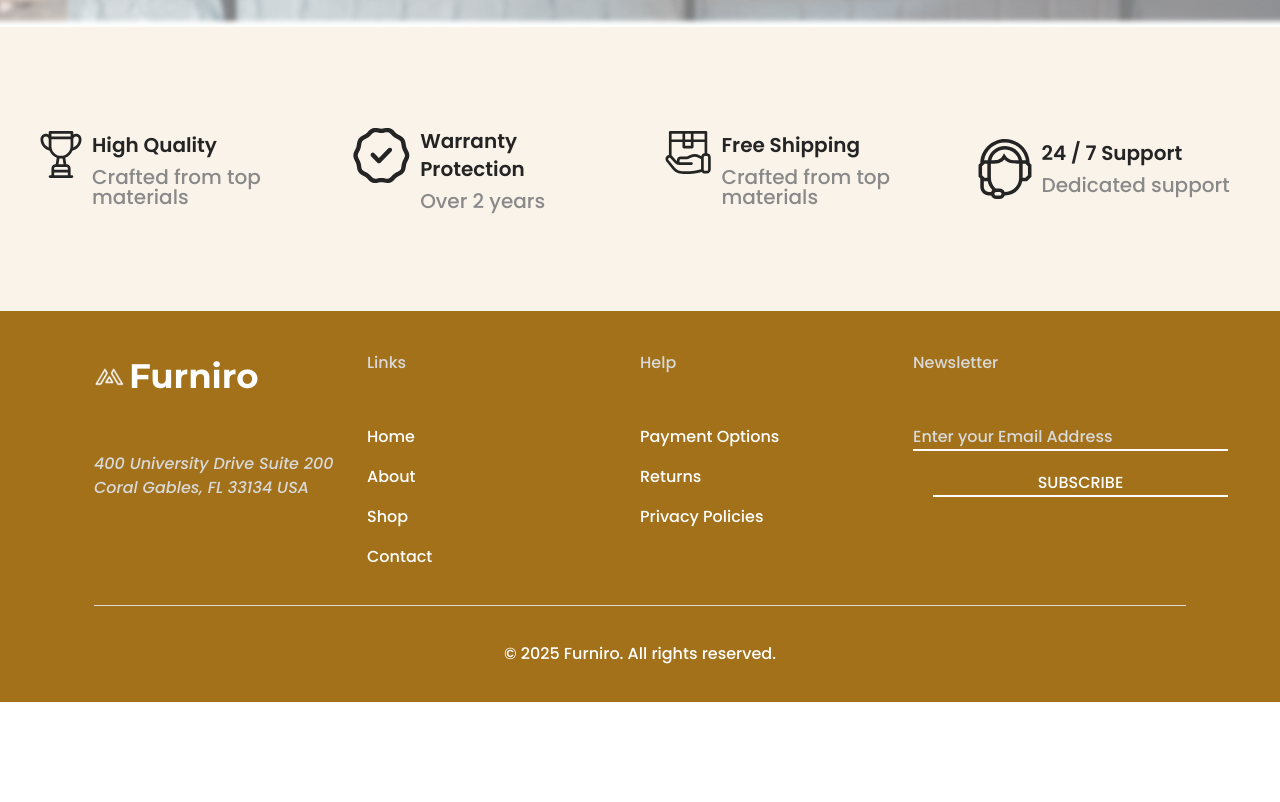
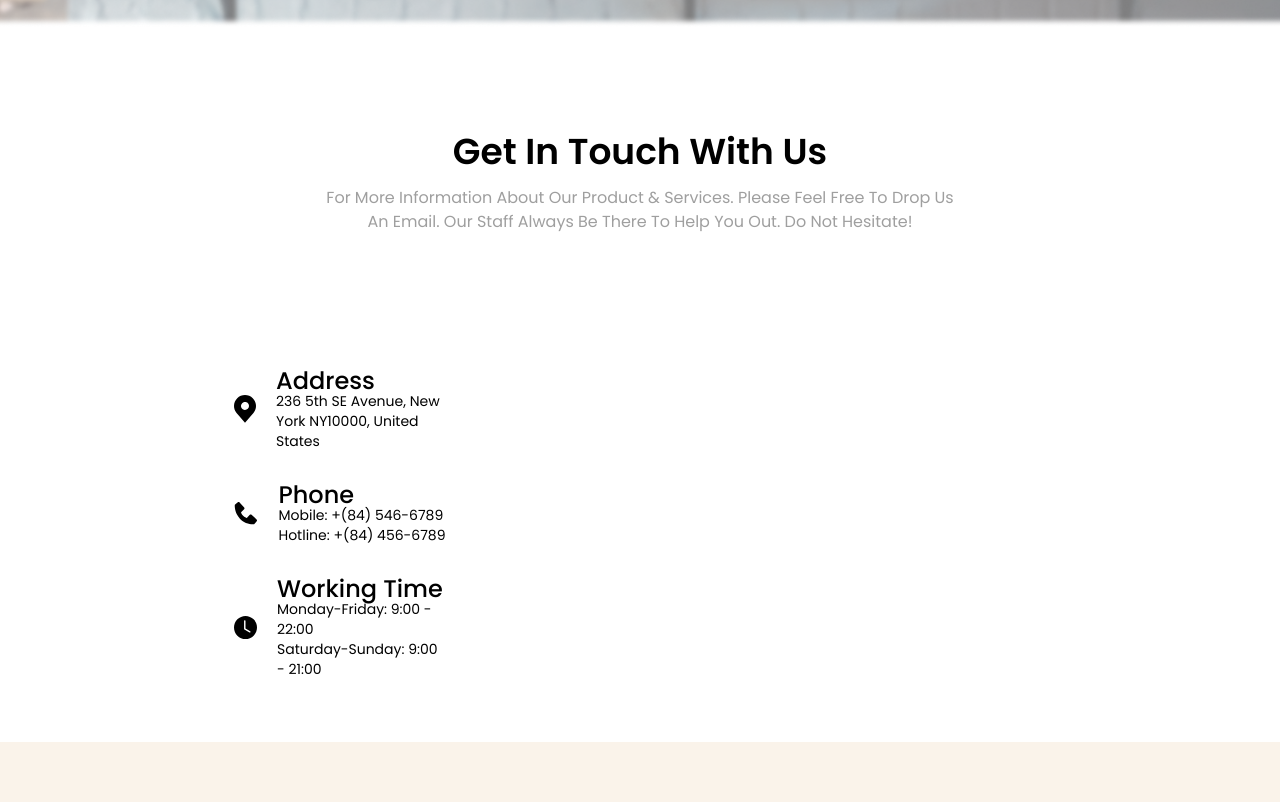
Before and after one commit to Heph-zibah/furniture-e-commerce, a Vue app: page /contact in a window 1280 px wide. Shown: the part 398-1200 px from the top of the page. Before the commit the page ends 1100 px from the top, so only its background shows below. Built offline with nearby package versions, Linux system fonts and the light colour scheme.

Commit message:
wrap up on sho page

```diff
--- a/src/components/FooterComponent.vue
+++ b/src/components/FooterComponent.vue
@@ -69,7 +69,7 @@ const currentYear = new Date().getFullYear();
 
             <!-- Copyright -->
             <p class="py-[36px] border-t border-t-grayLight text-center">
-                &copy; {{ currentYear }} Furniro. All rights reserved.
+                &copy; {{ currentYear }} <a href="https://www.linkedin.com/in/oadaramola/" class="hover:text-secondary-100">'Tosin Daramola</a>. All rights reserved.
             </p>
         </div>
     </footer>
--- a/src/components/home/ProductsComponent.vue
+++ b/src/components/home/ProductsComponent.vue
@@ -4,12 +4,13 @@ import axios from "axios";
 import ButtonComponent from '../custom/ButtonComponent.vue';
 
 let products = ref([]);
-
+const isLoading = ref(true);
 
 const topProducts = computed(() => products.value.slice(0, 4));
 const bottomProducts = computed(() => products.value.slice(4, 8));
 
 const getProducts = async () => {
+  isLoading.value = true;
   try {
     const response = await axios.get(
       "https://966a61a1-fc75-4d06-8b55-f8eba92a5079.mock.pstmn.io"
@@ -18,6 +19,8 @@ const getProducts = async () => {
     console.log("Fetched products:", products.value);
   } catch (error) {
     console.error("Error fetching products:", error);
+  } finally {
+    isLoading.value = false;
   }
 };
 
@@ -28,8 +31,13 @@ getProducts();
   <section class="container mx-auto px-4 mb-16">
     <h2 class="capitalize text-center text-4xl font-bold mb-8">our products</h2>
 
+    <div v-if="isLoading" class="container py-16 text-center">
+      <div class="animate-spin rounded-full h-12 w-12 border-t-2 border-b-2 border-primary mx-auto"></div>
+      <p class="mt-4 text-lg">Loading products...</p>
+    </div>
     <!-- Top row - 4 products -->
-    <div class="grid grid-cols-1 md:grid-cols-2 lg:grid-cols-4 gap-6 mb-8 ">
+    <div v-else>
+      <div  class="grid grid-cols-1 md:grid-cols-2 lg:grid-cols-4 gap-6 mb-8 ">
       <div v-for="product in topProducts" :key="product.id" class=" flex flex-col relative" >
         <img
           :src="product.images[0]"
@@ -77,7 +85,7 @@ getProducts();
     </div>
 
     <!-- Bottom row - 4 products -->
-    <div class="grid grid-cols-1 md:grid-cols-2 lg:grid-cols-4 gap-6 mb-8">
+    <div  class="grid grid-cols-1 md:grid-cols-2 lg:grid-cols-4 gap-6 mb-8">
       <div v-for="product in bottomProducts" :key="product.id" class=" flex flex-col relative">
         <img
           :src="product.images[0]"
@@ -122,6 +130,7 @@ getProducts();
         </div>
       </div>
     </div>
+    </div>
 
     <div class="text-center w-full flex justify-center">
       <ButtonComponent
--- a/src/components/shop/ProductsComponent.vue
+++ b/src/components/shop/ProductsComponent.vue
@@ -6,28 +6,27 @@ import PaginationComponent from '../custom/PaginationComponent.vue';
 import FilterComponent from './FilterComponent.vue';
 import SortAndViewComponent from './SortAndViewComponent.vue';
 
-// Data and state management
+
 const products = ref([]);
 const allProducts = ref([]);
 const currentPage = ref(1);
 const productsPerPage = ref(12);
 const sortOption = ref("default");
-const viewMode = ref("grid"); // "grid" or "list"
+const viewMode = ref("grid");
 const isLoading = ref(true);
 const showFilterPanel = ref(false);
 const categoryFilter = ref("all");
 const statusFilter = ref("all");
 
-// Computed properties
 const filteredProducts = computed(() => {
   let result = [...allProducts.value];
 
-  // Apply category filter
+
   if (categoryFilter.value !== "all") {
     result = result.filter(product => product.category === categoryFilter.value);
   }
 
-  // Apply status filter
+
   if (statusFilter.value !== "all") {
     result = result.filter(product => product.status === statusFilter.value);
   }
@@ -89,7 +88,7 @@ const paginationInfo = computed(() => {
   return `Showing ${start}–${end} of ${filteredProducts.value.length} results`;
 });
 
-// Methods
+
 const getProducts = async () => {
   isLoading.value = true;
   try {
@@ -116,7 +115,7 @@ const updateViewMode = (mode) => {
 
 const updateProductsPerPage = (number) => {
   productsPerPage.value = number;
-  currentPage.value = 1; // Reset to first page when changing items per page
+  currentPage.value = 1;
 };
 
 const updateSortOption = (option) => {
@@ -133,7 +132,6 @@ const updateStatusFilter = (status) => {
 
 const addToCart = (product) => {
   console.log("Adding to cart:", product);
-  // Implement cart functionality here
   alert(`Added ${product.name} to cart!`);
 };
 
@@ -141,24 +139,24 @@ const handlePageChange = (page) => {
   currentPage.value = page;
 };
 
-// Watch for changes in filtered products to update current page
+
 watch([sortedProducts, productsPerPage], () => {
   if (currentPage.value > totalPages.value) {
     currentPage.value = totalPages.value || 1;
   }
 });
 
-// Watch for changes in pagination to update displayed products
+
 watch([currentPage, paginatedProducts], () => {
   products.value = paginatedProducts.value;
 });
 
-// Initial data fetch
+
 getProducts();
 </script>
 
 <template>
-  <!-- Sort and View Controls Component -->
+
   <sort-and-view-component
     :view-mode="viewMode"
     :pagination-info="paginationInfo"
@@ -170,7 +168,7 @@ getProducts();
     @change-sort="updateSortOption"
   />
 
-  <!-- Filter Panel Component -->
+
   <filter-component
     v-if="showFilterPanel"
     :categories="categories"
@@ -218,7 +216,7 @@ getProducts();
     </div>
   </section>
 
-  <!-- Pagination -->
+
   <pagination-component
     :current-page="currentPage"
     :total-pages="totalPages"
--- a/src/views/ContactView.vue
+++ b/src/views/ContactView.vue
@@ -7,6 +7,39 @@ import HeroComponent from '../components/HeroComponent.vue';
     <page-layout>
         <main>
             <hero-component pageTitle="Contact"/>
+            <section class="mt-[98px] mb-[63px]">
+                <div class="text-center max-w-[644px] mx-auto">
+                    <h2 class="text-[36px] font-semibold">Get In Touch With Us</h2>
+                    <p class="text-grayMedium mt-[7px]">For More Information About Our Product & Services. Please Feel Free To Drop Us An Email. Our Staff Always Be There To Help You Out. Do Not Hesitate!</p>
+                </div>
+                <div class="container mt-[133px] grid grid-cols-1 md:grid-cols-2 ">
+                    <div class="flex flex-col gap-[30px]">
+                        <div class="flex items-center gap-[20px] max-w-[212px] mx-auto text-sm">
+                            <img src="/public/images/address.svg" alt="">
+                            <div class="mt-1">
+                                <p class="font-medium text-[24px]">Address</p>
+                                <p>236 5th SE Avenue, New York NY10000, United States</p>
+                            </div>
+                        </div>
+                        <div class="flex items-center gap-[20px] max-w-[212px] mx-auto text-sm">
+                            <img src="/public/images/phone.svg" alt="">
+                            <div class="mt-1">
+                                <p class="font-medium text-[24px]">Phone</p>
+                                <p>Mobile: +(84) 546-6789</p>
+                                <p>Hotline: +(84) 456-6789</p>
+                            </div>
+                        </div>
+                        <div class="flex items-center gap-[20px] max-w-[212px] mx-auto text-sm">
+                            <img src="/public/images/time.svg" alt="">
+                            <div class="mt-1">
+                                <p class="font-medium text-[24px]">Working Time</p>
+                                <p>Monday-Friday: 9:00 - 22:00</p>
+                                <p>Saturday-Sunday: 9:00 - 21:00</p>
+                            </div>
+                        </div>
+                    </div>
+                </div>
+            </section>
         </main>
     </page-layout>
 </template>
```
